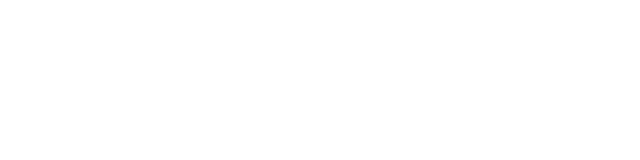
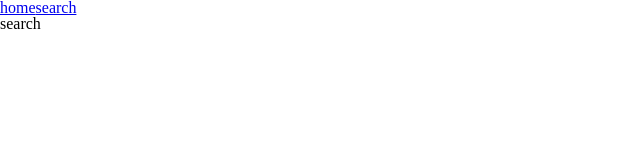
Before and after one commit to WebVolume/volume-client, a React (Create React App) app: page /search in a window 1280 px wide. Shown: the top 160 px of the page, without its empty margins (0-640 px from the left). Built offline with nearby package versions, Linux system fonts and the light colour scheme.

Commit message:
chore: router 추가

```diff
--- a/package.json
+++ b/package.json
@@ -17,6 +17,7 @@
     "react-redux": "^7.2.6",
     "react-router-dom": "6",
     "react-scripts": "5.0.0",
+    "sass": "^1.45.2",
     "typescript": "^4.5.4",
     "web-vitals": "^2.1.2"
   },
--- a/src/App.tsx
+++ b/src/App.tsx
@@ -1,7 +1,15 @@
-import React from "react";
+import { Link } from "react-router-dom";
+import RootRouter from "./navigation/RootRouter";
+import "./assets/styles/reset.css";
 
 function App() {
-  return <div></div>;
+  return (
+    <div>
+      <Link to="/">home</Link>
+      <Link to="/search">search</Link>
+      <RootRouter />
+    </div>
+  );
 }
 
 export default App;
--- /dev/null
+++ b/src/assets/styles/reset.css
@@ -0,0 +1,129 @@
+/* http://meyerweb.com/eric/tools/css/reset/
+   v2.0 | 20110126
+   License: none (public domain)
+*/
+
+html,
+body,
+div,
+span,
+applet,
+object,
+iframe,
+h1,
+h2,
+h3,
+h4,
+h5,
+h6,
+p,
+blockquote,
+pre,
+a,
+abbr,
+acronym,
+address,
+big,
+cite,
+code,
+del,
+dfn,
+em,
+img,
+ins,
+kbd,
+q,
+s,
+samp,
+small,
+strike,
+strong,
+sub,
+sup,
+tt,
+var,
+b,
+u,
+i,
+center,
+dl,
+dt,
+dd,
+ol,
+ul,
+li,
+fieldset,
+form,
+label,
+legend,
+table,
+caption,
+tbody,
+tfoot,
+thead,
+tr,
+th,
+td,
+article,
+aside,
+canvas,
+details,
+embed,
+figure,
+figcaption,
+footer,
+header,
+hgroup,
+menu,
+nav,
+output,
+ruby,
+section,
+summary,
+time,
+mark,
+audio,
+video {
+  margin: 0;
+  padding: 0;
+  border: 0;
+  font-size: 100%;
+  font: inherit;
+  vertical-align: baseline;
+}
+/* HTML5 display-role reset for older browsers */
+article,
+aside,
+details,
+figcaption,
+figure,
+footer,
+header,
+hgroup,
+menu,
+nav,
+section {
+  display: block;
+}
+body {
+  line-height: 1;
+}
+ol,
+ul {
+  list-style: none;
+}
+blockquote,
+q {
+  quotes: none;
+}
+blockquote:before,
+blockquote:after,
+q:before,
+q:after {
+  content: "";
+  content: none;
+}
+table {
+  border-collapse: collapse;
+  border-spacing: 0;
+}
--- a/src/index.tsx
+++ b/src/index.tsx
@@ -2,10 +2,17 @@
 import ReactDOM from "react-dom";
 import App from "./App";
 import reportWebVitals from "./reportWebVitals";
+import { BrowserRouter } from "react-router-dom";
+import store from "./store";
+import { Provider } from "react-redux";
 
 ReactDOM.render(
   <React.StrictMode>
-    <App />
+    <Provider store={store}>
+      <BrowserRouter>
+        <App />
+      </BrowserRouter>
+    </Provider>
   </React.StrictMode>,
   document.getElementById("root")
 );
--- /dev/null
+++ b/src/navigation/RootRouter.tsx
@@ -0,0 +1,13 @@
+import { Route, Routes } from "react-router-dom";
+import * as Screens from "../screens";
+
+const RootRouter = () => {
+  return (
+    <Routes>
+      <Route path="/" element={<Screens.Home />} />
+      <Route path="/search" element={<Screens.Search />} />
+    </Routes>
+  );
+};
+
+export default RootRouter;
--- /dev/null
+++ b/src/screens/Home/Home.scss
@@ -0,0 +1,3 @@
+.home-container {
+  height: 100vh;
+}
--- /dev/null
+++ b/src/screens/Home/Home.tsx
@@ -0,0 +1,7 @@
+import "./Home.scss";
+
+function Home() {
+  return <div className="home-container">home</div>;
+}
+
+export default Home;
--- /dev/null
+++ b/src/screens/Home/index.ts
@@ -0,0 +1,3 @@
+import Home from "./Home";
+
+export default Home;
--- /dev/null
+++ b/src/screens/Search/Search.scss
@@ -0,0 +1,3 @@
+.search-container {
+  height: 100vh;
+}
--- /dev/null
+++ b/src/screens/Search/Search.tsx
@@ -0,0 +1,7 @@
+import "./Search.scss";
+
+function Search() {
+  return <div className="search-container">search</div>;
+}
+
+export default Search;
--- /dev/null
+++ b/src/screens/Search/index.ts
@@ -0,0 +1,3 @@
+import Search from "./Search";
+
+export default Search;
--- /dev/null
+++ b/src/screens/index.ts
@@ -0,0 +1,3 @@
+import Home from "./Home";
+import Search from "./Search";
+export { Home, Search };
```
Also changed, not shown: src/assets/images/volume.png (added), 1 other file (tests, documents, lock files or other folders).
